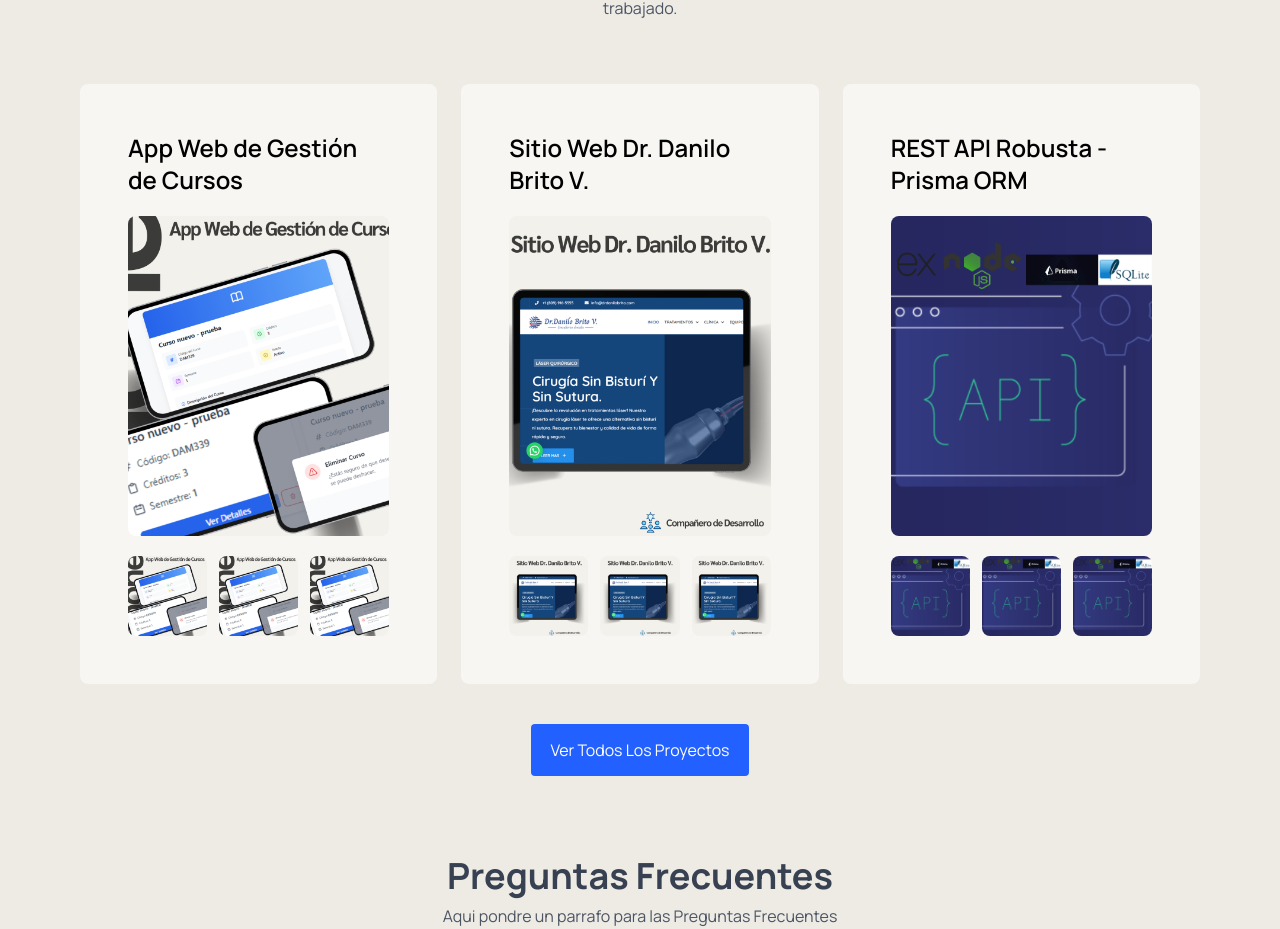
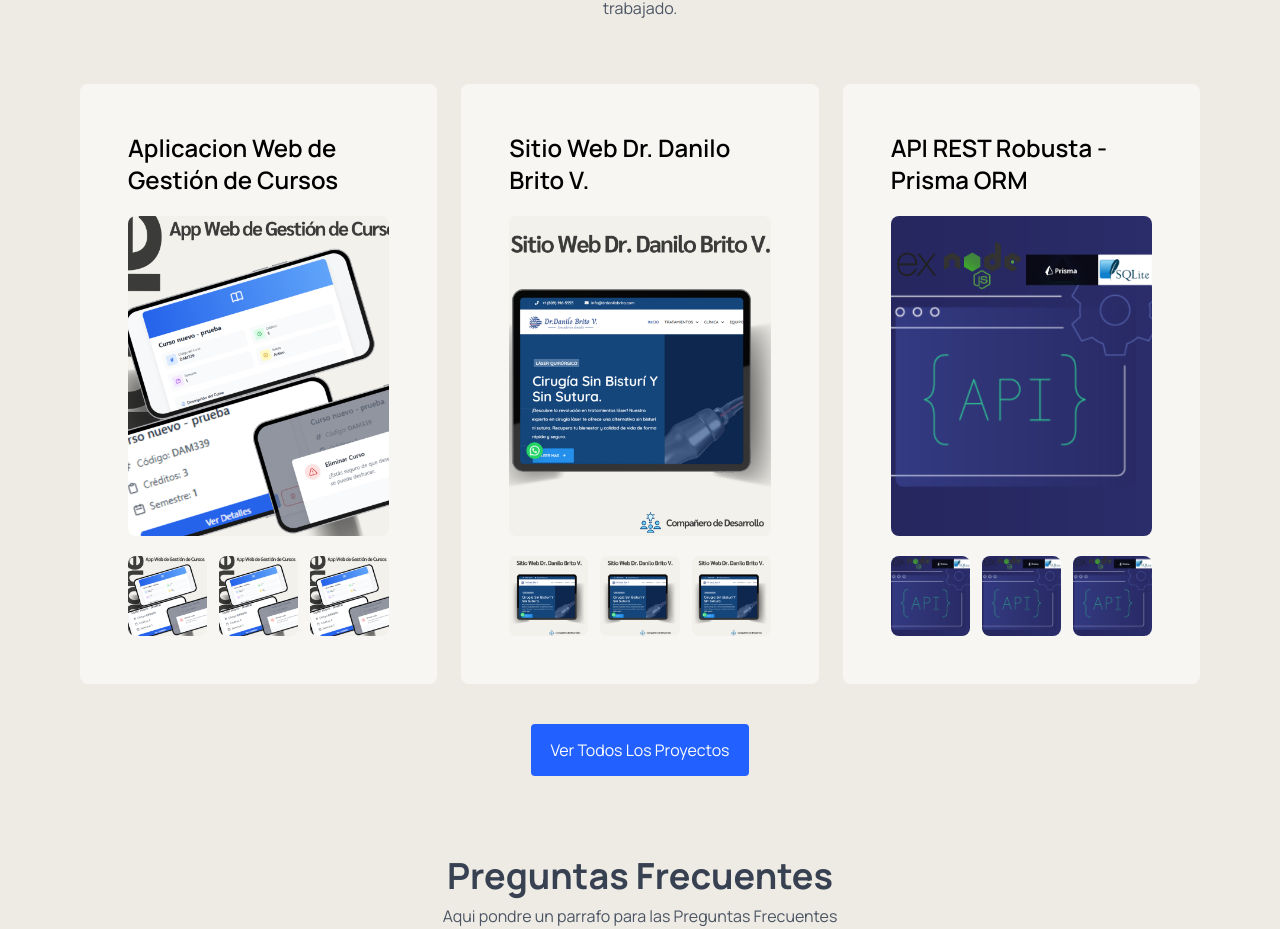
Before and after one commit to luismanuelcldev/luismanuelcldev.github.io, a Next.js app: page / in a window 1280 px wide. Shown: the part 2152-3081 px from the top of the page. Built offline with nearby package versions, Linux system fonts and the light colour scheme.

Commit message:
Add a new project to the portfolio for the web recycling application currently in development

```diff
--- a/constants/index.ts
+++ b/constants/index.ts
@@ -67,7 +67,7 @@ export const skills = [
 export const portfolios = [
     {
         id: 1,
-        title: "App Web de Gestión de Cursos",
+        title: "Aplicacion Web de Gestión de Cursos",
         link: "https://github.com/luismanuelcldev/ApicacionWeb_GestionDeCursos",
         images: [
             "/images/portfolio-1.png",
@@ -87,7 +87,7 @@ export const portfolios = [
     },
     {
         id: 3,
-        title: "REST API Robusta - Prisma ORM",
+        title: "API REST Robusta - Prisma ORM",
         link: "https://github.com/luismanuelcldev/ORM_REST_API",
         images: [
             "/images/portfolio-3.png",
@@ -97,12 +97,22 @@ export const portfolios = [
     },
     {
         id: 4,
-        title: "RESTful API para Gestión de Vehículos",
+        title: "API RESTful para Gestión de Vehículos",
         link: "https://github.com/luismanuelcldev/APIREST_NodejsExpressjs_CRUD",
         images: [
             "/images/portfolio-4.png",
             "/images/portfolio-4.png",
             "/images/portfolio-4.png",
+        ],
+    },
+    {
+        id: 5,
+        title: "Aplicacion Web de Reciclaje | React - En Desarrollo",
+        link: "https://github.com/luismanuelcldev/app-reciclaje",
+        images: [
+            "/images/portfolio-5.png",
+            "/images/portfolio-5.png",
+            "/images/portfolio-5.png",
         ],
     },
 
```
Also changed, not shown: public/images/portfolio-5.png (added).
